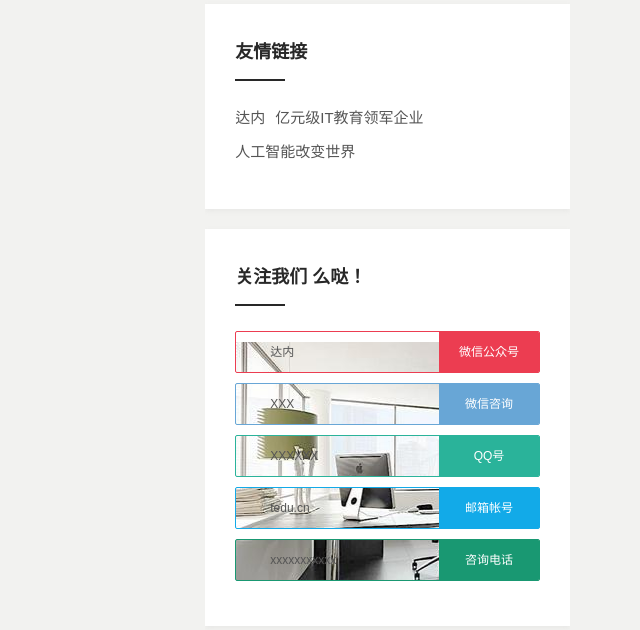
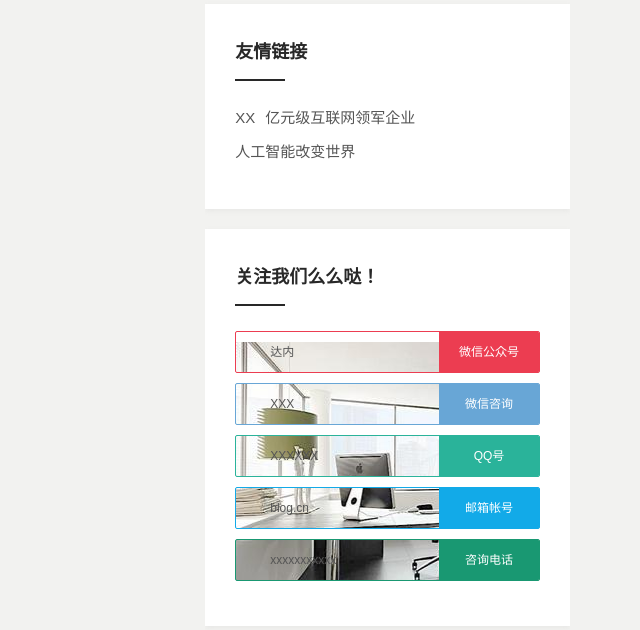
Before and after one commit to Eduardo-ctrl/Blog, a Flask app: page / in a window 1280 px wide. Shown: the part 3183-3813 px from the top of the page, without its empty margins (640-1280 px from the left). Run offline with Flask 2, Linux system fonts and the light colour scheme; data that the repository does not hold is empty.

Commit message:
Update index.html

```diff
--- a/app/templates/index.html
+++ b/app/templates/index.html
@@ -528,18 +528,18 @@
       <div class="links">
         <h2 class="hometitle">友情链接</h2>
         <ul>
-          <li><a href="#" target="_blank">达内</a></li>
-          <li><a href="#" target="_blank">亿元级IT教育领军企业</a></li>
+          <li><a href="#" target="_blank">XX</a></li>
+          <li><a href="#" target="_blank">亿元级互联网领军企业</a></li>
           <li><a href="#" target="_blank">人工智能改变世界</a></li>
         </ul>
       </div>
       <div class="guanzhu" id="follow-us">
-        <h2 class="hometitle">关注我们 么哒！</h2>
+        <h2 class="hometitle">关注我们么么哒！</h2>
         <ul>
           <li class="sina"><a href="#" target="_blank"><span>微信公众号</span>达内</a></li>
           <li class="tencent"><a href="#" target="_blank"><span>微信咨询</span>XXX</a></li>
           <li class="qq"><a href="#" target="_blank"><span>QQ号</span>XXXXXX</a></li>
-          <li class="email"><a href="#" target="_blank"><span>邮箱帐号</span>tedu.cn</a></li>
+          <li class="email"><a href="#" target="_blank"><span>邮箱帐号</span>blog.cn</a></li>
           <li class="wxgzh"><a href="#" target="_blank"><span>咨询电话</span>xxxxxxxxxxx</a></li>
         </ul>
       </div>
```
